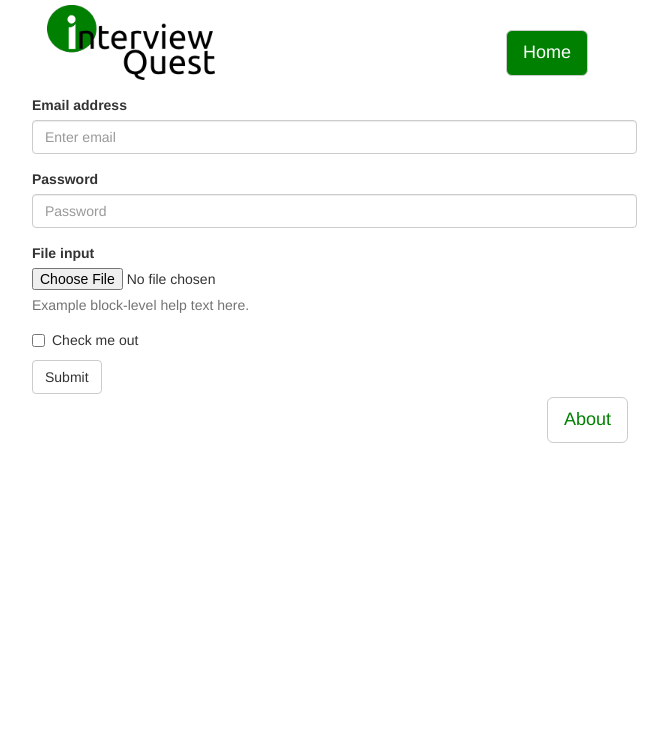
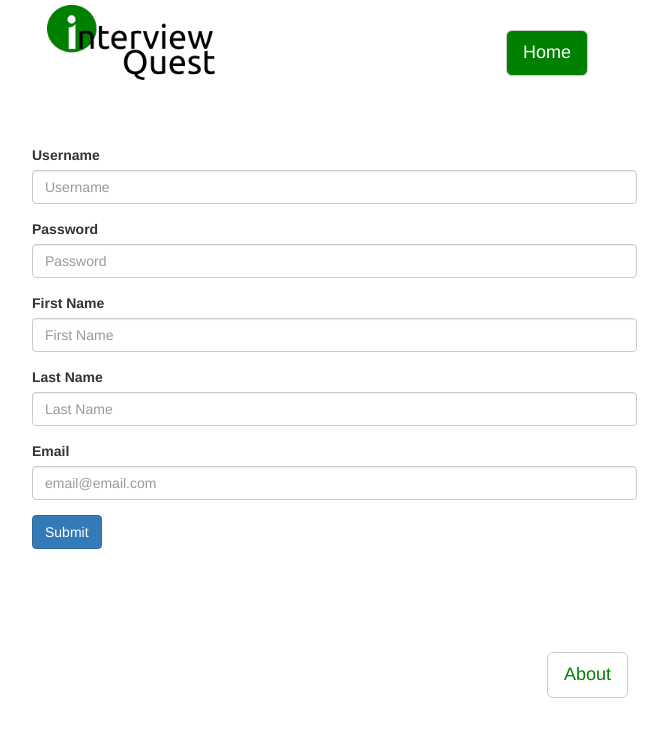
Before and after one commit to fsolis/InterviewQuest, a PHP site: page /signup.php in a window 1280 px wide. Shown: the top 737 px of the page, without its empty margins (273-941 px from the left). Run offline with PHP 8.4, Linux system fonts and the light colour scheme; some libraries are stand-ins or nearby versions.

Commit message:
registration complete

```diff
--- a/css/styles.css
+++ b/css/styles.css
@@ -116,16 +116,26 @@
     margin-left: 125px;
 
 }
+
 #signupcontent{
     width:605px;
+    margin-top: 50px;
     margin-left: 125px;
 }
 
 #footer{
   border-radius: 5px;
   margin-left: 125px;
+  margin-top: 50px;
   width:605px;
 }
+#signupfooter{
+  border-radius: 5px;
+  margin-left: 125px;
+  margin-top: 100px;
+  width:605px;
+}
+
 
 #aboutbutton{
     margin-left:500px;
@@ -138,3 +148,7 @@
     width:595px;
     margin-top: 25px;
 }
+
+#welcomeMessage{
+    margin-left: 7px;
+}
--- /dev/null
+++ b/dbConn.php
@@ -0,0 +1,12 @@
+<?php
+$host = "localhost";
+$dbName = "InterviewQuest";
+$username = "fsolis";
+$pwd = "apple117";
+
+//creates connection
+$dbConn = new PDO("mysql:host=".$host.";dbname=".$dbName, $username, $pwd);
+
+// Sets Error handling to Exception so it shows ALL errors when trying to get data
+$dbConn->setAttribute(PDO::ATTR_ERRMODE, PDO::ERRMODE_EXCEPTION);
+?>
--- /dev/null
+++ b/js/login.js
@@ -0,0 +1,4 @@
+function attemptLogin() {
+
+
+}
--- /dev/null
+++ b/js/signup.js
@@ -0,0 +1,125 @@
+$(document).ready(function () {
+
+    $("input[name=username]").change(function () {
+        var xmlhttp;
+        if (window.XMLHttpRequest) {
+            xmlhttp = new XMLHttpRequest();
+        }
+        xmlhttp.open("GET", "http://localhost/interviewQuest/utilities.php?type=checkusername&username=" + $("input[name=username]").val(), true);
+        xmlhttp.send();
+        xmlhttp.onreadystatechange = function () {
+            if (xmlhttp.readyState === 4 && xmlhttp.status === 200) {
+                var response = xmlhttp.responseText;//gets response output
+                if (response === "1") {
+                    //match was found
+                    usernameFailed();
+
+                } else {
+                    //match not found, username is available
+                    usernamePassed();
+                }
+            }
+        }
+    });//end username.change
+
+    $("input[name=email]").change(function () {
+
+        var xmlhttp;
+        if (window.XMLHttpRequest) {
+            xmlhttp = new XMLHttpRequest();
+        }
+        xmlhttp.open("GET", "http://localhost/interviewQuest/utilities.php?type=checkemail&email=" + $("input[name=email]").val(), true);
+        xmlhttp.send();
+
+        xmlhttp.onreadystatechange = function () {
+            if (xmlhttp.readyState === 4 && xmlhttp.status === 200) {
+                var response = xmlhttp.responseText;//gets response output
+                var email = document.getElementById("emailfeedback");
+                if (response === "1") {
+                    //match found
+                    emailFailed();
+                } else {
+                    //match not found email is available
+                    emailPassed();
+                }
+            }
+        }
+
+    });//end email.change
+
+
+
+});//end document.ready
+
+function usernameFailed() {
+    var submitButton = document.getElementById("submitbutton");
+    var username = document.getElementById("usernamefeedback");
+    var usernameFeedback = document.getElementById("usernamesybmol");
+    submitButton.disabled = true;
+    username.setAttribute("class", "form-group has-error has-feedback");
+
+}
+
+function usernamePassed() {
+    var submitButton = document.getElementById("submitbutton");
+    var username = document.getElementById("usernamefeedback");
+    var email = document.getElementById("emailfeedback");
+    if (email.className != "form-group has-error has-feedback") {
+        submitButton.disabled = false;
+        username.setAttribute("class", "form-group has-success has-feedback");
+    } else {
+        username.setAttribute("class", "form-group has-success has-feedback");
+    }
+}
+
+function emailFailed() {
+    var submitButton = document.getElementById("submitbutton");
+    var email = document.getElementById("emailfeedback");
+    submitButton.disabled = true;
+    email.setAttribute("class", "form-group has-error has-feedback");
+}
+
+function emailPassed() {
+    var submitButton = document.getElementById("submitbutton");
+    var username = document.getElementById("usernamefeedback");
+    var email = document.getElementById("emailfeedback");
+    if (username.className != "form-group has-error has-feedback") {
+        submitButton.disabled = false;
+        email.setAttribute("class", "form-group has-success has-feedback");
+    } else {
+        email.setAttribute("class", "form-group has-success has-feedback");
+    }
+}
+
+
+function submitUser() {
+    var submitButton = document.getElementById("submitbutton");
+    submitButton.disabled = true;
+    var username = $("input[name=username]").val();
+    var password = $("input[name=password]").val();
+    var firstName = $("input[name=firstName]").val();
+    var lastName = $("input[name=lastName]").val();
+    var email = $("input[name=email]").val();
+    var variables = "type=register&username=" + username + "&password=" + password + "&firstName=" + firstName + "&lastName=" + lastName + "&email=" + email;
+    var xmlhttp;
+    if (window.XMLHttpRequest) {
+        xmlhttp = new XMLHttpRequest();
+    }
+    xmlhttp.open("POST", "http://localhost/interviewQuest/utilities.php", true);
+    xmlhttp.setRequestHeader("Content-type", "application/x-www-form-urlencoded");
+    xmlhttp.send(variables);
+    xmlhttp.onreadystatechange = function () {
+        if (xmlhttp.readyState === 4 && xmlhttp.status === 200) {
+            var response = xmlhttp.responseText;//gets response output
+            if (response === "1") { //false
+                submitButton.disabled = true;
+                $('#failedModal').modal('show');
+            } else if (response === "0") {
+                submitButton.disabled = false;//success
+                var welcome = document.getElementById("welcomeMessage");
+                welcome.innerHTML = "Welcome, " + $("input[name=firstName]").val();
+                $("#successModal").modal('show');
+            }
+        }
+    }
+} //end submit button press
--- a/signup.php
+++ b/signup.php
@@ -1,4 +1,5 @@
 <?php
+    require_once 'dbConn.php';
     session_start();
 ?>
 
@@ -28,7 +29,7 @@
     <div class="container">
       <div id="navbar">
           <div id="navbar-left">
-            <a href="#"><img id="navbarlogo" src="images/indexLogo.png"></a>
+            <a href="index.php"><img id="navbarlogo" src="images/indexLogo.png"></a>
           </div>
           <div id="navbar-right">
             <?php
@@ -43,36 +44,75 @@
       </div>
       <br>
       <div id="signupcontent">
-          <form>
-              <div class="form-group">
-                <label for="exampleInputEmail1">Email address</label>
-                <input type="email" class="form-control" id="exampleInputEmail1" placeholder="Enter email">
+          <form method="post">
+              <div id="usernamefeedback" class="form-group">
+                <label for="exampleInputEmail1">Username</label>
+                <input type="text" class="form-control" id="username" name="username" required placeholder="Username">
               </div>
               <div class="form-group">
                 <label for="exampleInputPassword1">Password</label>
-                <input type="password" class="form-control" id="exampleInputPassword1" placeholder="Password">
+                <input type="password" class="form-control" id="password" name="password" required placeholder="Password">
               </div>
               <div class="form-group">
-                <label for="exampleInputFile">File input</label>
-                <input type="file" id="exampleInputFile">
-                <p class="help-block">Example block-level help text here.</p>
+                <label for="exampleInputEmail1">First Name</label>
+                <input type="text" class="form-control" id="firstName" name="firstName" required placeholder="First Name">
               </div>
-              <div class="checkbox">
-                <label>
-                  <input type="checkbox"> Check me out
-                </label>
+              <div class="form-group">
+                <label for="exampleInputPassword1">Last Name</label>
+                <input type="text" class="form-control" id="lastName" name="lastName" required placeholder="Last Name">
               </div>
-              <button type="submit" class="btn btn-default">Submit</button>
+              <div id="emailfeedback" class="form-group">
+                <label for="exampleInputEmail1">Email</label>
+                <input type="email" class="form-control" id="email" name="email" required placeholder="email@email.com">
+              </div>
+              <button  id="submitbutton" type="button" onclick="submitUser()" class="btn btn-primary">Submit</button>
         </form>
       </div>
 
-      <div id="footer">
+      <div id="signupfooter">
             <a href="about.php"> <button type="button" id="aboutbutton" class="btn btn-default btn-lg">About</button></a>
       </div>
+
+
+        <div class="modal fade bs-example-modal-sm" tabindex="-1" role="dialog" aria-labelledby="success" aria-hidden="true" id="successModal" data-keyboard="false" data-backdrop="static">
+            <div class="modal-dialog modal-sm">
+                <div class="modal-content">
+                    <div class="modal-header">
+                        <h5 class="modal-title" id="Success">User Successfully Registered</h5>
+                    </div>
+                    <div class="modal-body">
+                        <h3 id="welcomeMessage"></h3>
+                        <p>Now that you have an account you will be able to help InterviewQuest become better by submitting your own questions, reporting questions that are incorrect, as well as more upcomeing features! Now let the journey continue.</p>
+                    </div>
+                     <div class="modal-footer">
+                        <a href="index.php" #id="greenbutton" type="button" class="btn btn-primary">Continue</a>
+                      </div>
+                </div>
+            </div>
+        </div>
+
+        <div class="modal fade bs-example-modal-sm" tabindex="-1" role="dialog" aria-labelledby="failed" aria-hidden="true" id="failedModal" data-keyboard="false" data-backdrop="static">
+            <div class="modal-dialog modal-sm">
+                <div class="modal-content">
+                    <div class="modal-header">
+                        <h5 class="modal-title" id="failed">Unable to complete registration</h5>
+                    </div>
+                    <div class="modal-body">
+                        <h3>Uh Oh...</h3>
+                        <p>There seems to be a problem completing your registration, please try again. Please make sure you are not already logged in and that your information is correct.</p>
+                    </div>
+                     <div class="modal-footer">
+                        <button #id="greenbutton" type="button" class="btn btn-primary" dismiss="modal">Try Again</button>
+                      </div>
+                </div>
+            </div>
+        </div>
 
     <!-- jQuery (necessary for Bootstrap's JavaScript plugins) -->
     <script src="https://ajax.googleapis.com/ajax/libs/jquery/1.11.2/jquery.min.js"></script>
     <!-- Include all compiled plugins (below), or include individual files as needed -->
     <script src="js/bootstrap.min.js"></script>
+    <!--Include javascript for this page -->
+    <script src="js/signup.js"></script>
   </body>
 </html>
```
Also changed, not shown: index.php (+45 -3 lines), logout.php (added, +7 -0 lines), utilities.php (added, +55 -0 lines).
